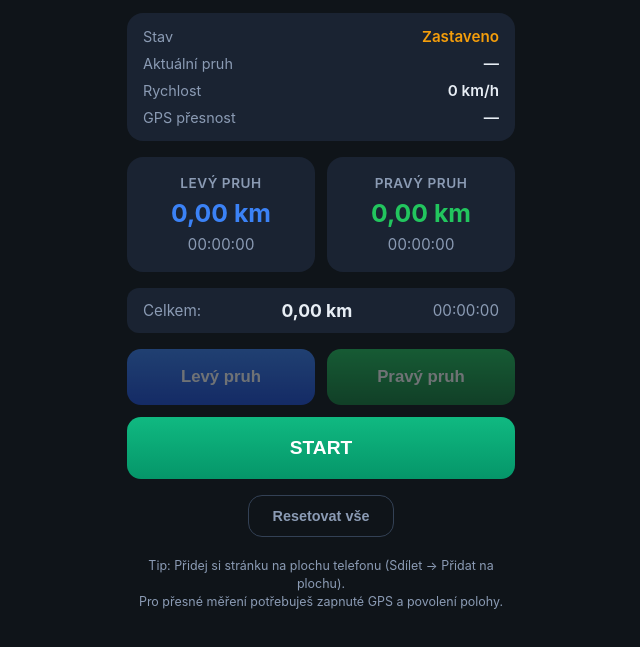
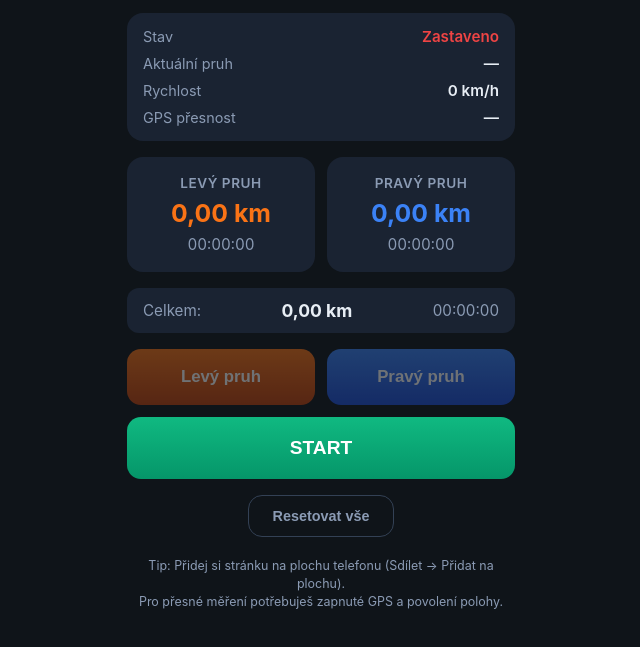
Before and after one commit to ArcheryForFun/Pruhy, a plain HTML site: page index.html in a window 1280 px wide. Shown: the part 73-720 px from the top of the page, without its empty margins (319-959 px from the left). Drawn offline with Linux system fonts and the light colour scheme.

Commit message:
Update style.css

```diff
--- a/style.css
+++ b/style.css
@@ -3,13 +3,14 @@
   --card: #1a2332;
   --text: #e8eef5;
   --muted: #8b9bb4;
-  --left: #3b82f6;
-  --left-dark: #1d4ed8;
-  --right: #22c55e;
-  --right-dark: #15803d;
+  --left: #f97316;        /* oranĹľovĂˇ */
+  --left-dark: #c2410c;
+  --right: #3b82f6;       /* modrĂˇ */
+  --right-dark: #1d4ed8;
   --danger: #ef4444;
   --start: #10b981;
-  --stop: #f59e0b;
+  --stop: #ef4444;        /* ÄŤervenĂˇ */
+
 }
 
 * {
```
